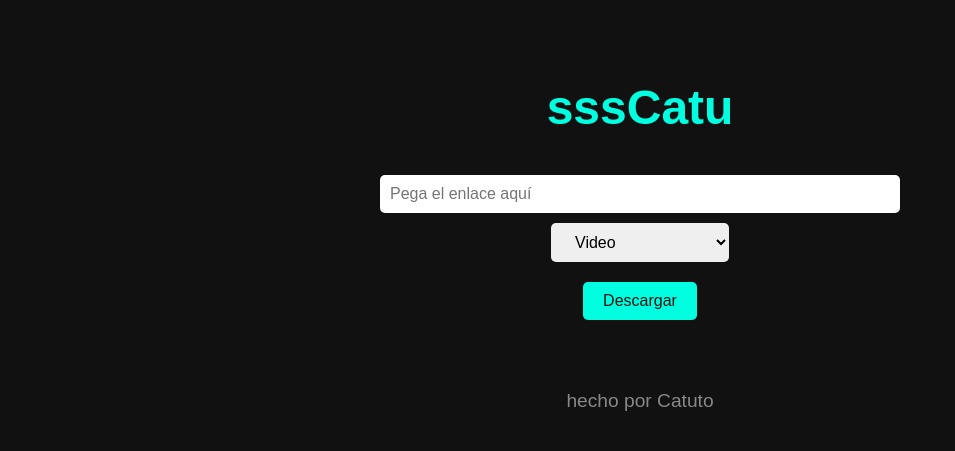
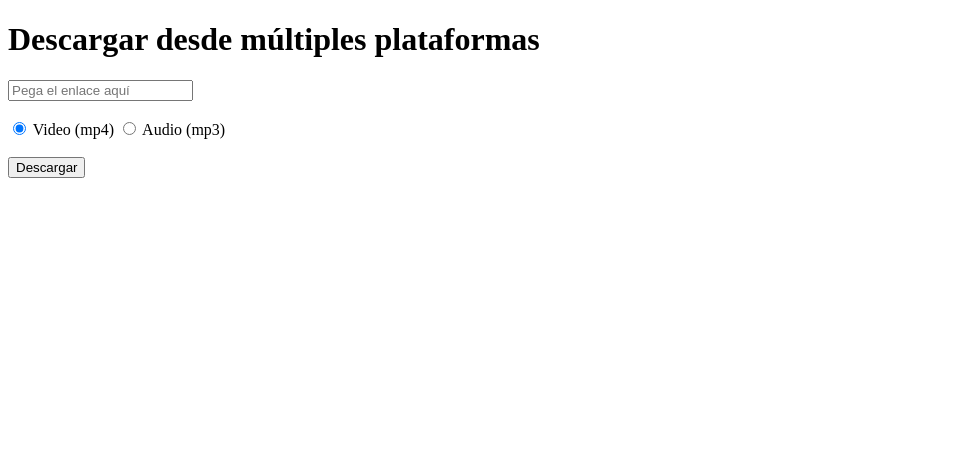
Before and after one commit to iCatuto/sssCatu, a Flask app: page / in a window 1280 px wide. Shown: the top 451 px of the page, without its empty margins (0-955 px from the left). Run offline with Flask 2, Linux system fonts and the light colour scheme.

Commit message:
Update index.html

```diff
--- a/templates/index.html
+++ b/templates/index.html
@@ -1,62 +1,42 @@
 <!DOCTYPE html>
 <html lang="es">
 <head>
-    <meta charset="UTF-8">
-    <title>sssCatu</title>
-    <style>
-        body {
-            font-family: Arial, sans-serif;
-            background: #111;
-            color: #fff;
-            text-align: center;
-            padding: 40px;
-        }
-        h1 {
-            font-size: 3em;
-            color: #00ffe1;
-        }
-        form {
-            margin-top: 40px;
-        }
-        input[type="text"] {
-            padding: 10px;
-            width: 80%;
-            max-width: 500px;
-            border-radius: 5px;
-            border: none;
-            font-size: 1em;
-        }
-        select, button {
-            padding: 10px 20px;
-            margin: 10px;
-            border: none;
-            border-radius: 5px;
-            font-size: 1em;
-        }
-        button {
-            background: #00ffe1;
-            color: #111;
-            cursor: pointer;
-        }
-        footer {
-            margin-top: 60px;
-            font-size: 1.2em;
-            color: #888;
-        }
-    </style>
+  <meta charset="UTF-8">
+  <title>Descargador Universal</title>
 </head>
 <body>
-    <h1>sssCatu</h1>
-    <form method="POST" action="/descarga">
-        <input type="text" name="url" placeholder="Pega el enlace aquí" required><br>
-        <select name="tipo">
-            <option value="video">Video</option>
-            <option value="musica">Spotify (SpotDL)</option>
-        </select><br>
-        <button type="submit">Descargar</button>
-    </form>
-    <footer>
-        hecho por Catuto
-    </footer>
+  <h1>Descargar desde múltiples plataformas</h1>
+  <form id="formulario" method="POST">
+    <input type="text" name="url" placeholder="Pega el enlace aquí" required><br><br>
+    <label>
+      <input type="radio" name="formato" value="video" checked> Video (mp4)
+    </label>
+    <label>
+      <input type="radio" name="formato" value="audio"> Audio (mp3)
+    </label><br><br>
+    <button type="submit">Descargar</button>
+  </form>
+
+  <script>
+    document.getElementById("formulario").addEventListener("submit", async function (e) {
+      e.preventDefault();
+      const form = new FormData(this);
+      const response = await fetch('/descarga', {
+        method: 'POST',
+        body: form
+      });
+
+      if (response.ok) {
+        const blob = await response.blob();
+        const link = document.createElement('a');
+        link.href = URL.createObjectURL(blob);
+        link.download = "archivo";
+        link.click();
+      } else {
+        const error = await response.json();
+        alert("Error: " + error.error);
+      }
+    });
+  </script>
 </body>
 </html>
```
